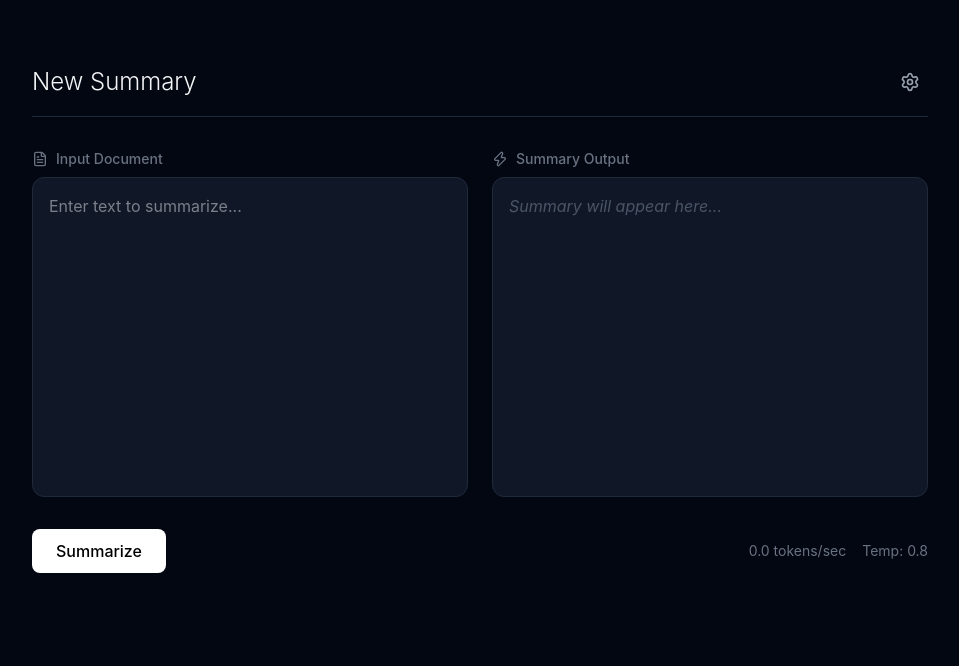
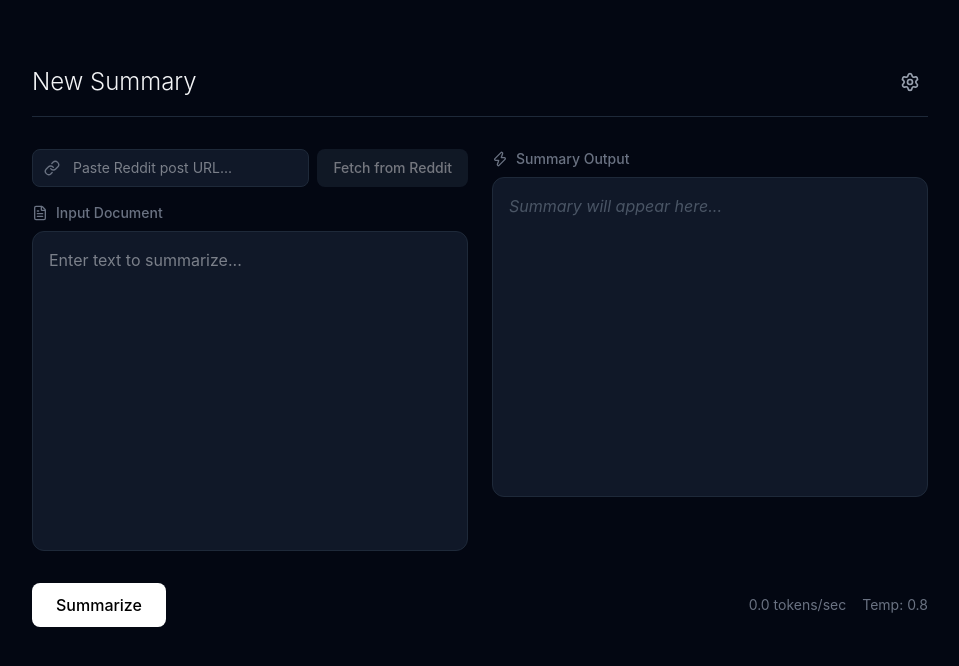
Before and after one commit to popboat1/gpt2-124m-tldr-summarizer, a React app in the folder frontend/: page /summarizer in a window 1280 px wide. Shown: the top 666 px of the page, without its empty margins (160-1119 px from the left). Built offline with nearby package versions, Linux system fonts and the light colour scheme; the HTML template or start-up script is replaced by a standard one.

Commit message:
feat: reddit fetcher integration

```diff
--- /dev/null
+++ b/frontend/src/components/RedditFetcher.jsx
@@ -0,0 +1,86 @@
+import React, { useState } from 'react'
+import { Link } from 'lucide-react'
+
+export default function RedditFetcher({ onFetch }) {
+  const [url, setUrl] = useState('')
+  const [isLoading, setIsLoading] = useState(false)
+  const [error, setError] = useState(null)
+
+  const handleFetch = async () => {
+    setError(null)
+    setIsLoading(true)
+    try {
+      let formattedUrl = url.trim()
+      if (!formattedUrl) {
+        throw new Error('Please enter a Reddit URL')
+      }
+
+      try {
+        const urlObj = new URL(formattedUrl)
+        if (!urlObj.hostname.includes('reddit.com') && !urlObj.hostname.includes('redd.it')) {
+          throw new Error('Please enter a valid Reddit URL')
+        }
+      } catch (err) {
+        throw new Error('Please enter a valid URL')
+      }
+
+      // If the URL ends with a slash, remove it before appending .json
+      if (formattedUrl.endsWith('/')) {
+        formattedUrl = formattedUrl.slice(0, -1)
+      }
+      const fetchUrl = formattedUrl.endsWith('.json') ? formattedUrl : `${formattedUrl}.json`
+
+      const response = await fetch(fetchUrl)
+      if (!response.ok) {
+        throw new Error(`Failed to fetch from Reddit: ${response.status}`)
+      }
+
+      const json = await response.json()
+
+      if (!Array.isArray(json) || !json[0]?.data?.children?.[0]?.data) {
+        throw new Error('Invalid Reddit post data format')
+      }
+
+      const postData = json[0].data.children[0].data
+      const title = postData.title || ''
+      const selftext = postData.selftext || ''
+
+      const combinedText = `Title: ${title}\n\n${selftext}`
+      onFetch(combinedText)
+    } catch (err) {
+      setError(err.message)
+    } finally {
+      setIsLoading(false)
+    }
+  }
+
+  return (
+    <div className="flex flex-col gap-2 w-full mb-2">
+      <div className="flex gap-2">
+        <div className="relative flex-1">
+          <div className="absolute inset-y-0 left-0 pl-3 flex items-center pointer-events-none text-gray-500">
+            <Link size={16} />
+          </div>
+          <input
+            type="text"
+            value={url}
+            onChange={(e) => setUrl(e.target.value)}
+            onKeyDown={(e) => e.key === 'Enter' && handleFetch()}
+            placeholder="Paste Reddit post URL..."
+            className="w-full bg-gray-900 border border-gray-800 rounded-lg py-2 pl-10 pr-4 text-gray-200 focus:outline-none focus:border-gray-600 focus:ring-1 focus:ring-gray-600 transition-all text-sm"
+          />
+        </div>
+        <button
+          onClick={handleFetch}
+          disabled={isLoading || !url.trim()}
+          className="px-4 py-2 bg-gray-800 text-gray-200 hover:bg-gray-700 disabled:opacity-50 disabled:cursor-not-allowed rounded-lg text-sm font-medium transition-colors whitespace-nowrap"
+        >
+          {isLoading ? 'Fetching...' : 'Fetch from Reddit'}
+        </button>
+      </div>
+      {error && (
+        <p className="text-red-400 text-xs pl-1">{error}</p>
+      )}
+    </div>
+  )
+}
--- a/frontend/src/pages/Summarizer.jsx
+++ b/frontend/src/pages/Summarizer.jsx
@@ -2,6 +2,7 @@ import { useState } from 'react'
 import { motion } from 'framer-motion'
 import { Settings, FileText, Zap } from 'lucide-react'
 import SettingsSidebar from '../components/SettingsSidebar'
+import RedditFetcher from '../components/RedditFetcher'
 
 export default function Summarizer() {
   const [inputText, setInputText] = useState('')
@@ -29,6 +30,7 @@ export default function Summarizer() {
 
       <div className="grid grid-cols-1 md:grid-cols-2 gap-6">
         <div className="flex flex-col gap-2">
+          <RedditFetcher onFetch={(text) => setInputText(text)} />
           <label htmlFor="input-text" className="text-sm text-gray-500 font-medium flex items-center gap-2">
             <FileText size={16} /> Input Document
           </label>
```
Also changed, not shown: 2 other files (tests, documents, lock files or other folders).
